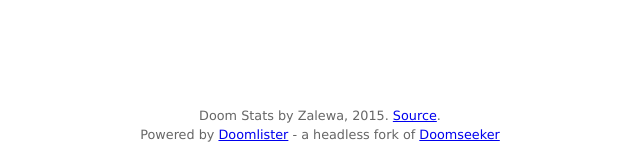
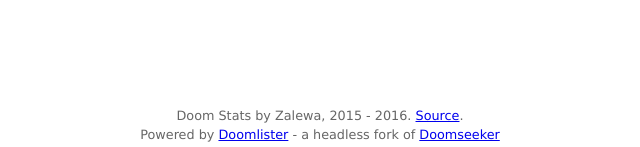
Before and after one commit to Zalewa/doomstats, a Django app: page /about/ in a window 1280 px wide. Shown: the part 653-800 px from the top of the page, without its empty margins (85-725 px from the left). Run offline with Django 3.2, Linux system fonts and the light colour scheme; data that the repository does not hold is empty; parts of the project's set-up code (start-up, migrations or seed data) failed here and were passed over; some libraries are stand-ins or nearby versions.

Commit message:
Bumped year span to include year 2016.

```diff
--- a/stats/templates/stats/base.html
+++ b/stats/templates/stats/base.html
@@ -78,7 +78,7 @@
 		<div class="page-clear"></div>
 		<div id="page-footer">
 			<p>
-				Doom Stats by Zalewa, 2015.
+				Doom Stats by Zalewa, 2015 - 2016.
 				<a href="https://github.com/Zalewa/doomstats">Source</a>.
 			</p>
 			<p>
```
Also changed, not shown: 1 other file.
